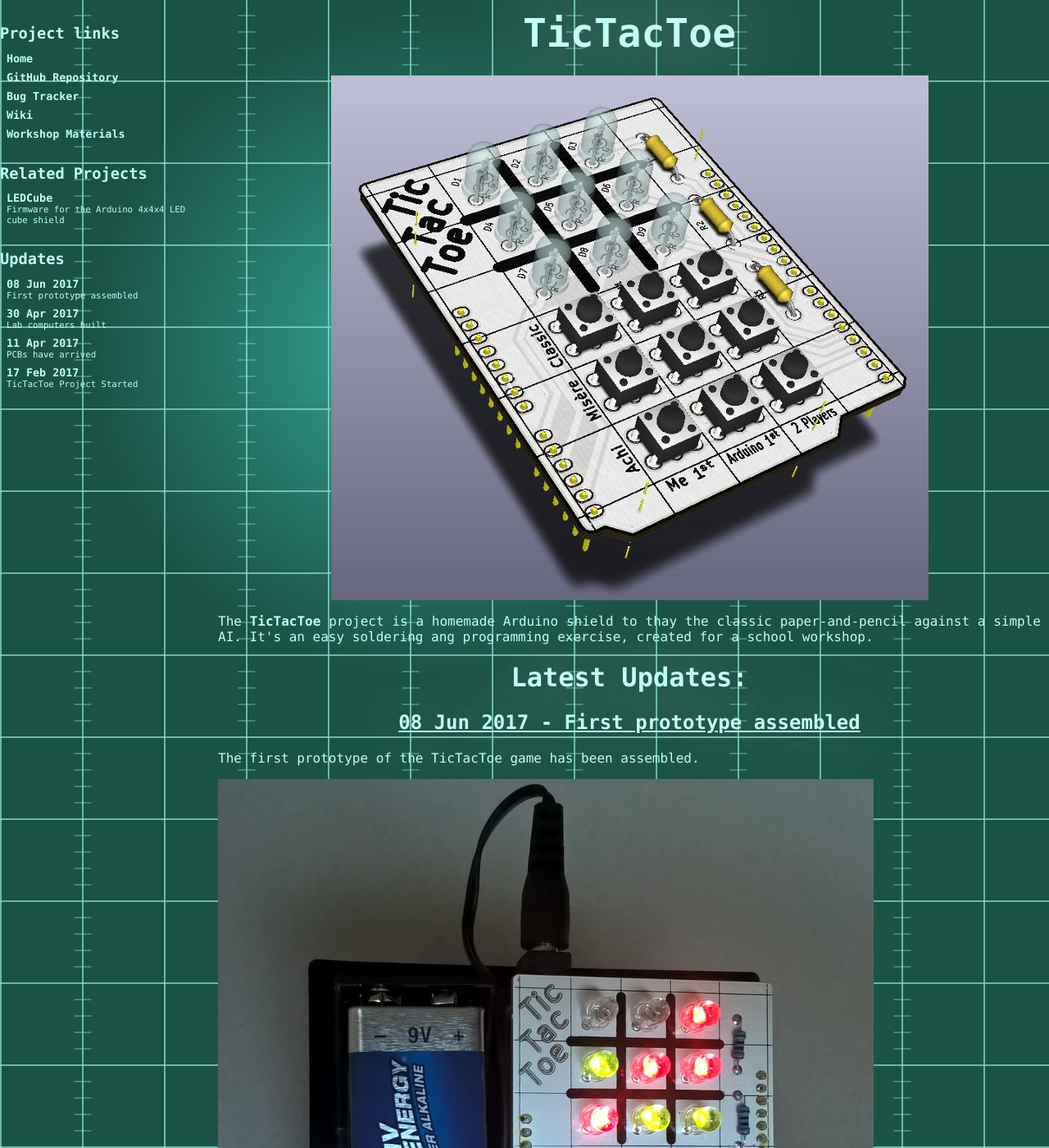
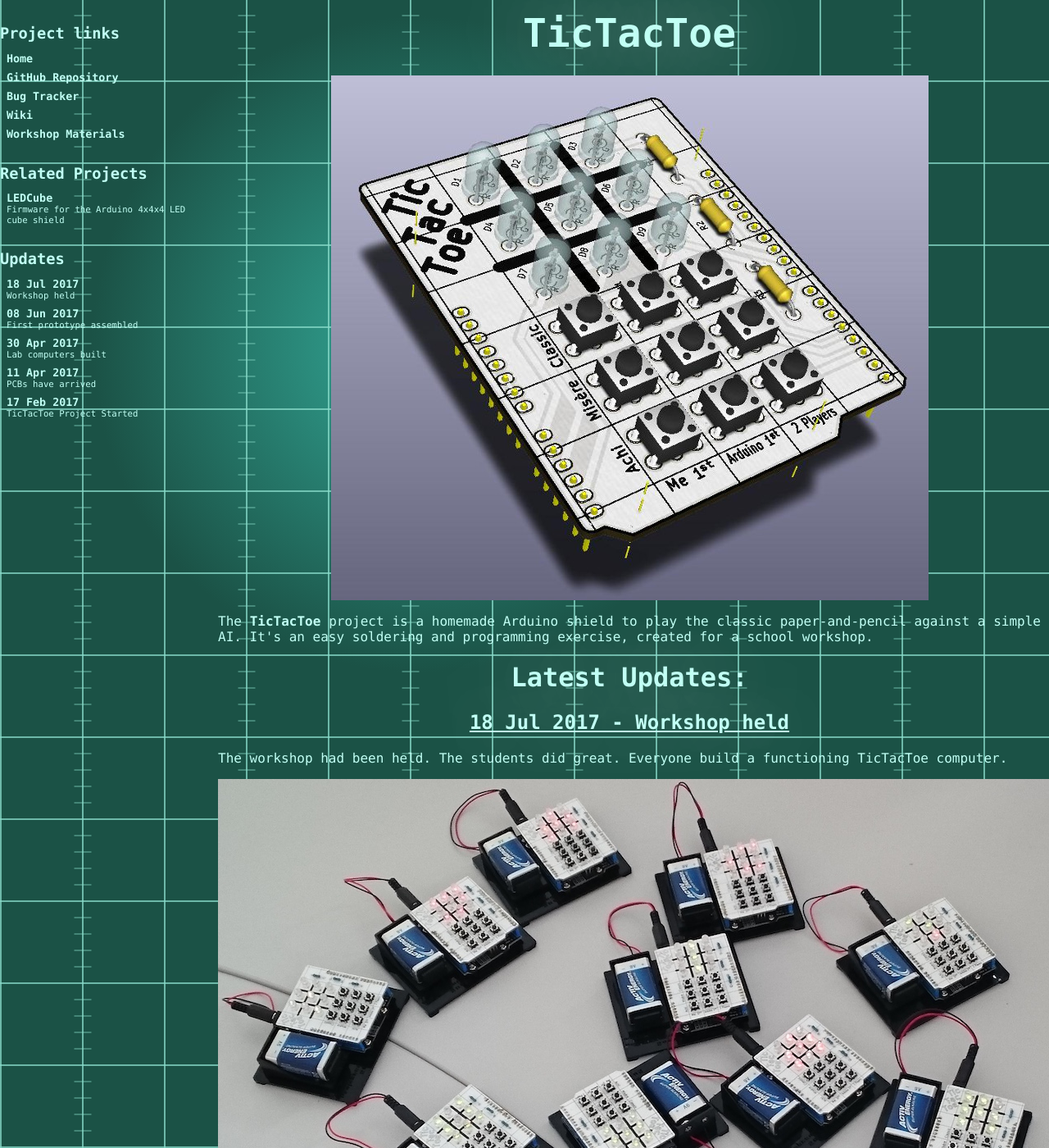
Before and after one commit to hotwolf/TicTacToe, a Jekyll site: the page built from index.html, in a window 1280 px wide and 1400 px high. Shown: the whole window at 82% size. Built offline with Jekyll 4.4.1, drawn with Linux system fonts in a browser that asks for light colours.

Commit message:
new post

```diff
--- /dev/null
+++ b/_posts/2017-07-18-workshop-held.md
@@ -0,0 +1,9 @@
+---
+layout: post
+title: Workshop held
+---
+
+The workshop had been held. The students did great. Everyone build a functioning TicTacToe computer.
+
+{: .center}
+![Student's TicTacToe games]({{ site.github.url }}/images/Outcome.jpg)
--- a/index.html
+++ b/index.html
@@ -5,7 +5,7 @@ title:  TicTacToe
 
 <img src="images/TicTacToe.jpg"></img>
 
-<p>The <strong>TicTacToe</strong> project is a homemade Arduino shield to thay the classic paper-and-pencil against a simple AI.
-It's an easy soldering ang programming exercise, created for a school workshop.
+<p>The <strong>TicTacToe</strong> project is a homemade Arduino shield to play the classic paper-and-pencil against a simple AI.
+It's an easy soldering and programming exercise, created for a school workshop.
 
 {% include LatestPosts.html %}
```
Also changed, not shown: images/Outcome.jpg (added).
